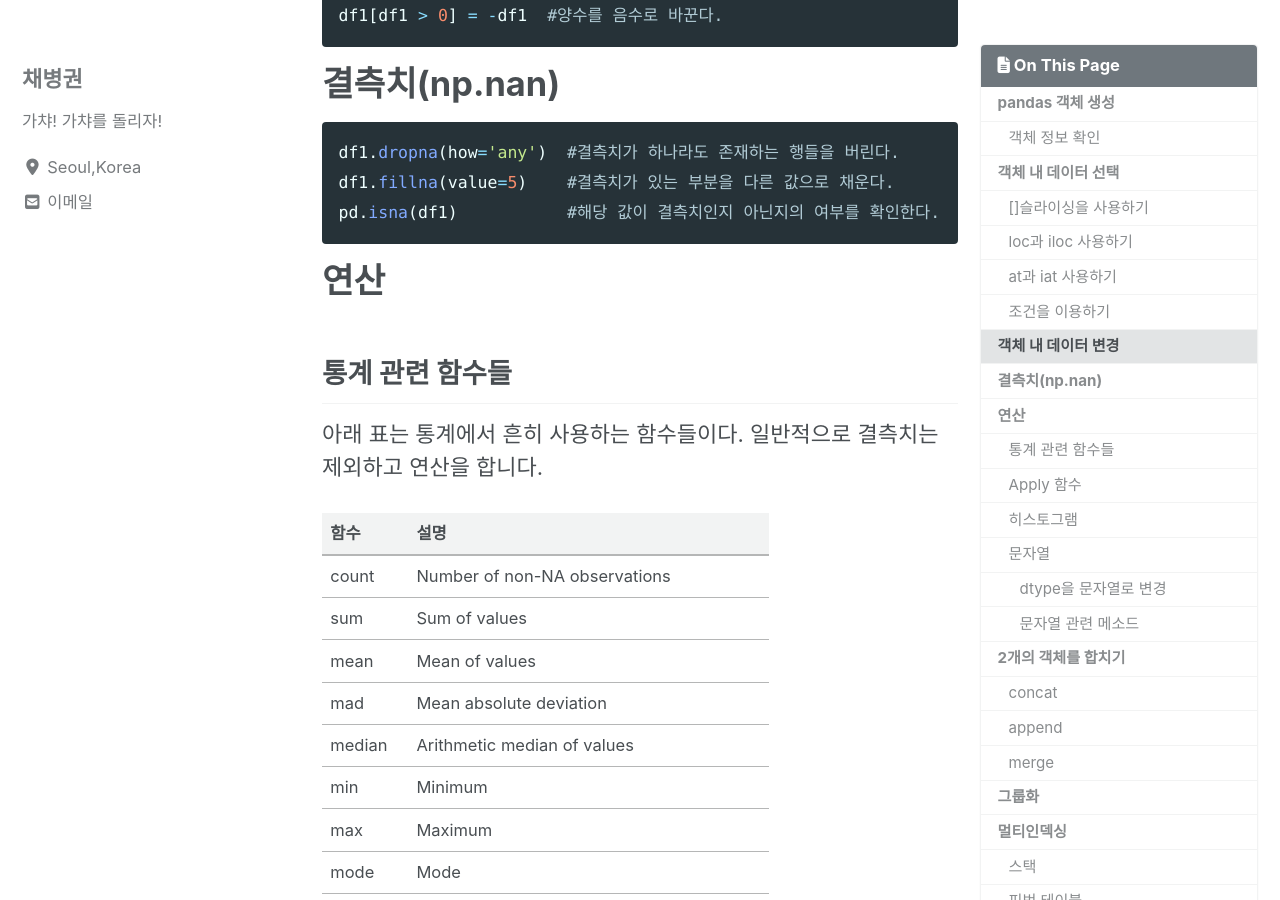
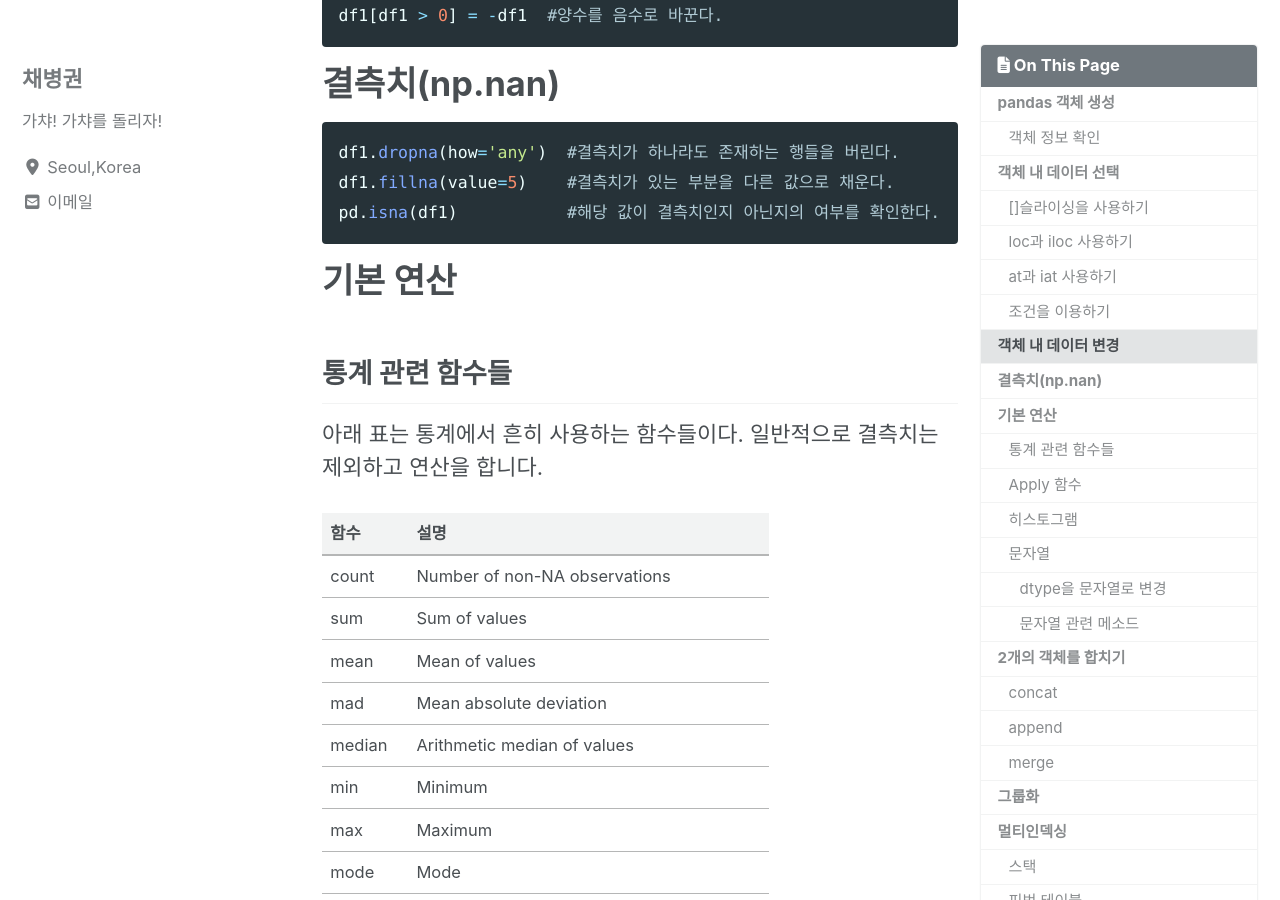
Before and after one commit to ByeongGwonChae/mynotebook, a Jekyll site: the page built from _posts/2020-02-29-pandas기초.md, in a window 1280 px wide and 900 px high, scrolled down 3965 px. Built offline with Jekyll 4.4.1, drawn with Linux system fonts in a browser that asks for light colours; cached includes are drawn as plain includes; nearby versions of some CDN libraries.

Commit message:
Update 2020-02-29-pandas기초.md

```diff
--- a/_posts/2020-02-29-pandas기초.md
+++ b/_posts/2020-02-29-pandas기초.md
@@ -132,7 +132,7 @@ df1.fillna(value=5)    #결측치가 있는 부분을 다른 값으로 채운다
 pd.isna(df1)           #해당 값이 결측치인지 아닌지의 여부를 확인한다.
 ~~~
 
-# 연산
+# 기본 연산
 ## 통계 관련 함수들
 아래 표는 통계에서 흔히 사용하는 함수들이다.
 일반적으로 결측치는 제외하고 연산을 합니다.
```
